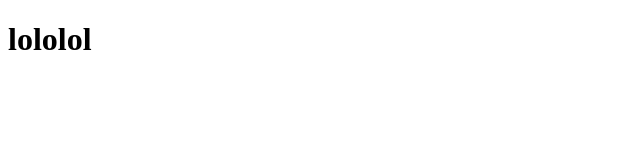
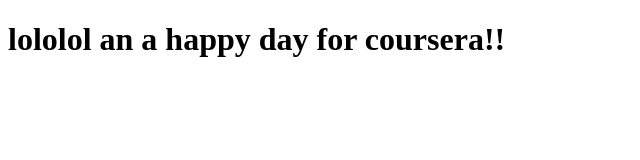
Before and after one commit to MorrisRichter/coursera-test, a plain HTML site: page site/index.html in a window 1280 px wide. Shown: the whole page, without its empty margins (0-640 px from the left). Drawn offline with Linux system fonts and the light colour scheme.

Commit message:
A like that it works

```diff
--- a/site/index.html
+++ b/site/index.html
@@ -4,6 +4,6 @@
 	<title>hello coursera</title>
 </head>
 <body>
-<h1>lololol</h1>
+<h1>lololol an a happy day for coursera!!</h1>
 </body>
 </html>
```
